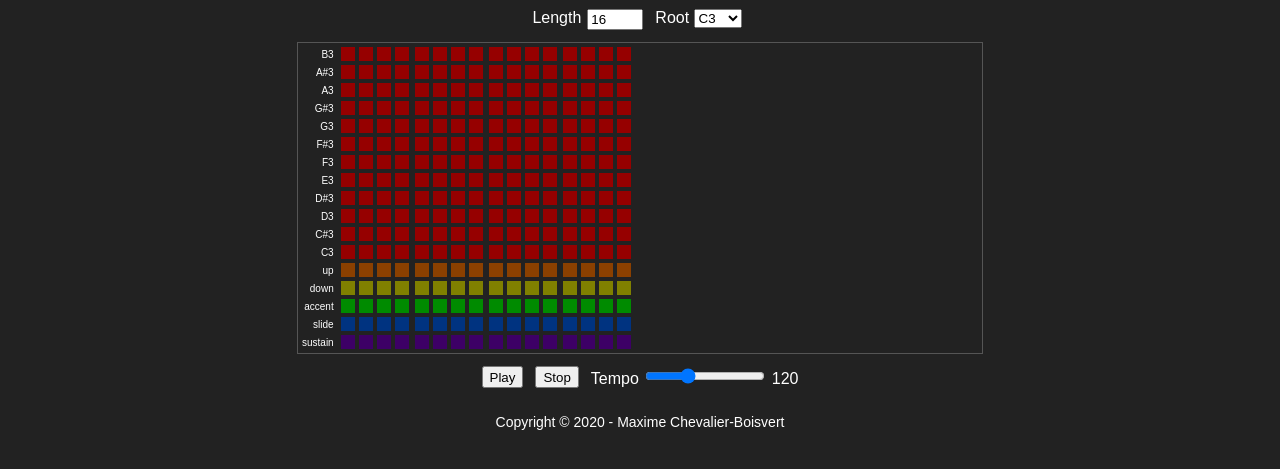
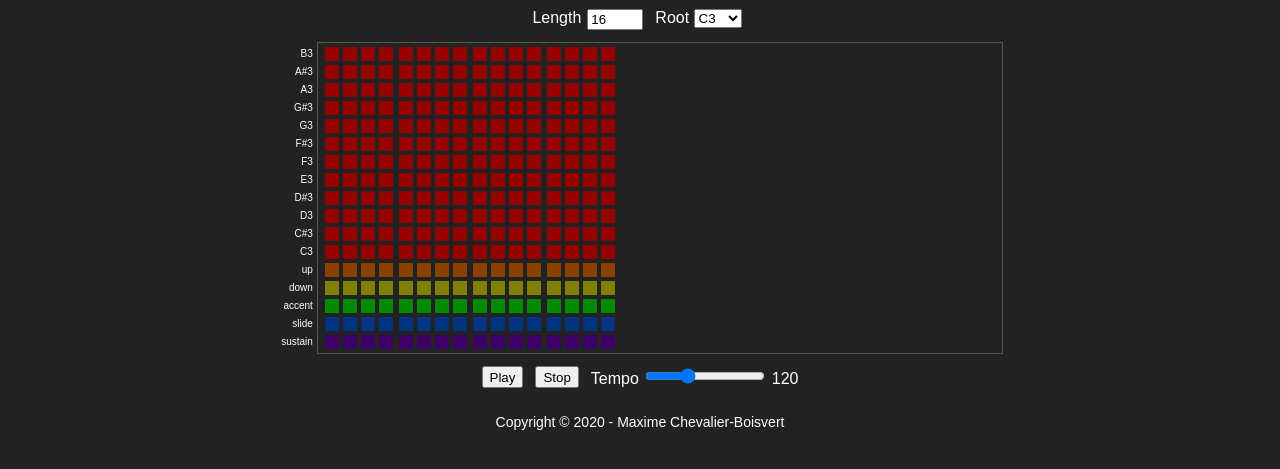
Before and after one commit to maximecb/acidlines, a website with bundled scripts: page public/index.html in a window 1280 px wide. Shown: the part 49-518 px from the top of the page. Built offline with nearby package versions, Linux system fonts and the light colour scheme.

Commit message:
Moved row names outside pat div

```diff
--- a/public/guiview.js
+++ b/public/guiview.js
@@ -69,6 +69,9 @@ export class GUIView
 
         // Fetch the pattern div
         this.patDiv = document.getElementById('pat_div');
+
+        // Fetch the row names div
+        this.rowDiv = document.getElementById('row_names_div');
 
         // The cells are indexed by step index
         this.noteCells = [];
@@ -170,7 +173,6 @@ export class GUIView
         {
             let div = document.createElement('div');
             div.style['display'] = 'inline-block';
-            div.style['vertical-align'] = 'top';
             div.style['margin'] = '0px 2px';
 
             let names = [];
@@ -274,10 +276,15 @@ export class GUIView
             return bar;
         }
 
-        // Remove the old bar divs
+        // Remove the old bars
         while (this.patDiv.firstChild)
         {
             this.patDiv.firstChild.remove();
+        }
+        // Remove the old row names
+        while (this.rowDiv.firstChild)
+        {
+            this.rowDiv.firstChild.remove();
         }
 
         // Clear the cell divs arrays
@@ -288,7 +295,7 @@ export class GUIView
         }
 
         // Create the row names
-        this.patDiv.appendChild(makeRowNames());
+        this.rowDiv.appendChild(makeRowNames());
 
         // For each bar
         for (var barIdx = 0; barIdx < numBars; ++barIdx)
--- a/public/index.html
+++ b/public/index.html
@@ -69,7 +69,11 @@
 
             </div>
 
-            <div id="pat_div">
+            <div id="grid_cont">
+                <div id="row_names_div">
+                </div>
+                <div id="pat_div">
+                </div>
             </div>
 
             <div id="buttons_div">
--- a/public/model.js
+++ b/public/model.js
@@ -32,6 +32,9 @@ export class Model
 
         // Call selectPat to notify the callbacks
         this.selectPat(0)
+
+        // Select the root note
+        this.setRootNote(data.rootNote);
     }
 
     new()
--- a/public/style.css
+++ b/public/style.css
@@ -146,9 +146,21 @@ div.tabcontent
     /*border: 2px solid white;*/
 }
 
+#grid_cont
+{
+    display: flex;
+    justify-content: center;
+    margin: 12px auto;
+}
+
+#row_names_div {
+    display: inline-block;
+    padding: 2px;
+}
+
 #pat_div {
+    display: inline-block;
     width: 680px;
-    margin: 12px auto;
     border: 1px solid #555;
     padding: 2px;
     overflow-x: scroll;
@@ -204,11 +216,6 @@ div.patsel_btn_queue
     margin-right: 2;
 }
 
-
-
-
-
-
 div.row_name_cont
 {
     display: flex;
@@ -217,8 +224,6 @@ div.row_name_cont
     justify-content: flex-end;
 
     height: 18px;
-
-    /*background: red;*/
 }
 
 div.row_name_text
```
